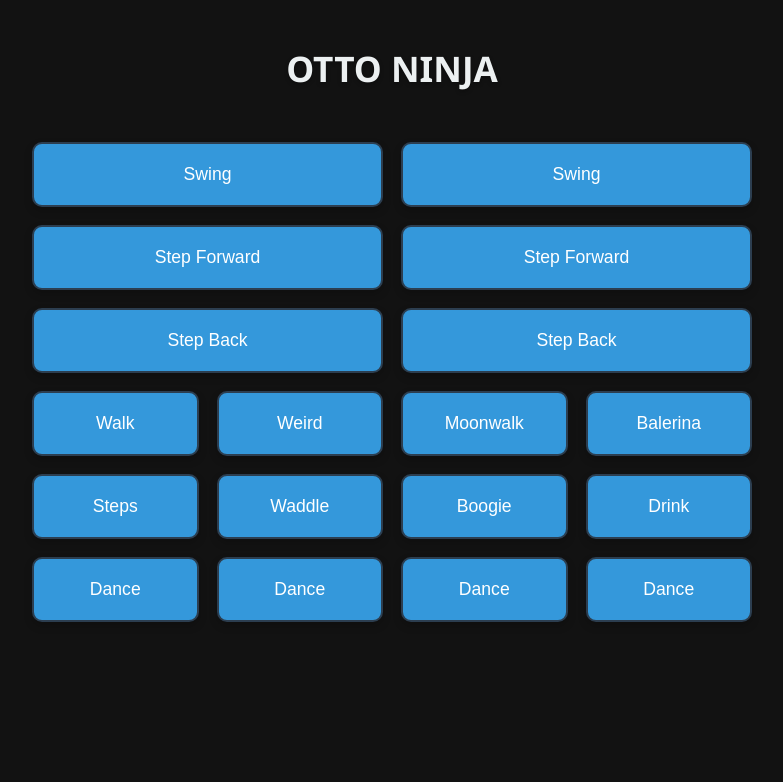
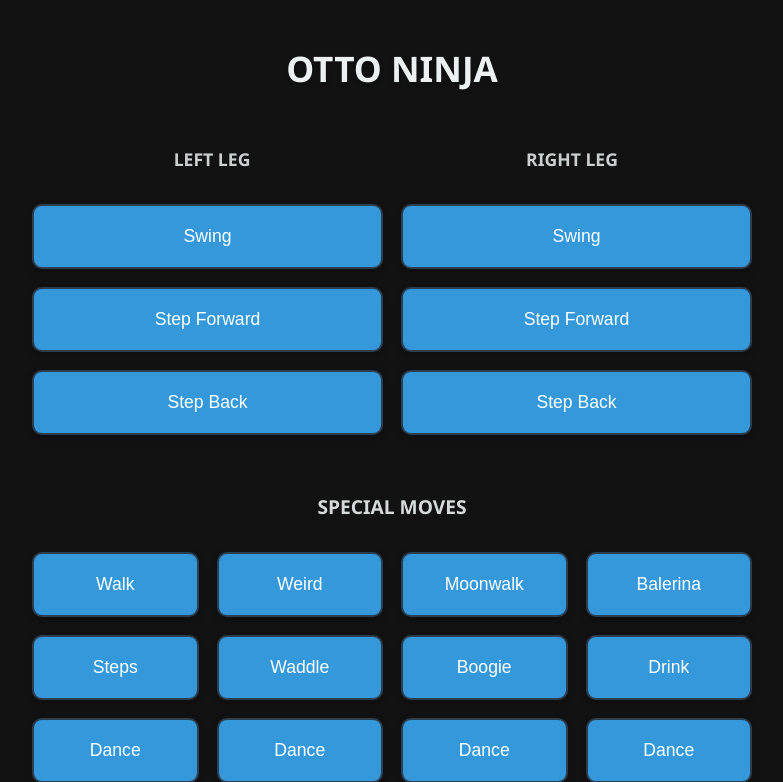
Before and after one commit to boryspimpek/OttoNinjaServoDriver, a Flask app: page / in a window 1280 px wide. Shown: the top 782 px of the page, without its empty margins (248-1031 px from the left). Before the commit the page ends 622 px from the top, so only its background shows below. Run offline with Flask 3, Linux system fonts and the light colour scheme; parts of the project's set-up code (start-up, migrations or seed data) failed here and were passed over.

Commit message:
controll panel

```diff
--- a/templates/index.html
+++ b/templates/index.html
@@ -91,6 +91,36 @@
             overflow: hidden;
         }
 
+        .section-header {
+            display: grid;
+            margin-bottom: 10px;
+            font-weight: 600;
+            color: var(--header-color);
+            font-size: 1.1rem;
+            text-align: center;
+            text-transform: uppercase;
+            opacity: 0.85;
+        }
+
+        .section-header.two-columns {
+            grid-template-columns: repeat(2, 1fr);
+        }
+
+        .column-title {
+            padding: 5px 0;
+        }
+
+        .section-title {
+            margin: 40px 0 14px;
+            font-size: 1.2rem;
+            font-weight: 600;
+            text-align: center;
+            text-transform: uppercase;
+            color: var(--header-color);
+            opacity: 0.9;
+        }
+
+
         button:hover {
             background: var(--button-hover);
             box-shadow: 0 6px 12px rgba(0, 0, 0, 0.25);
@@ -149,7 +179,12 @@
 <body>
     <h1>OTTO NINJA </h1>
     <div class="button-container">
-        <!-- First 3 rows with 2 buttons each -->
+        <!-- SECTION: LEFT LEG / RIGHT LEG -->
+        <div class="section-header two-columns">
+            <span class="column-title">LEFT LEG</span>
+            <span class="column-title">RIGHT LEG</span>
+        </div>
+
         <div class="button-row two-columns">
             <button id="swingleft-button">Swing</button>
             <button id="swingright-button">Swing</button>
@@ -164,6 +199,9 @@
             <button id="walkleftBack-button">Step Back</button>
             <button id="walkrightBack-button">Step Back</button>
         </div>
+
+        <!-- SECTION: SPECIAL MOVES -->
+        <h2 class="section-title">SPECIAL MOVES</h2>
 
         <!-- Remaining rows with 4 buttons each -->
         <div class="button-row four-columns">
```
